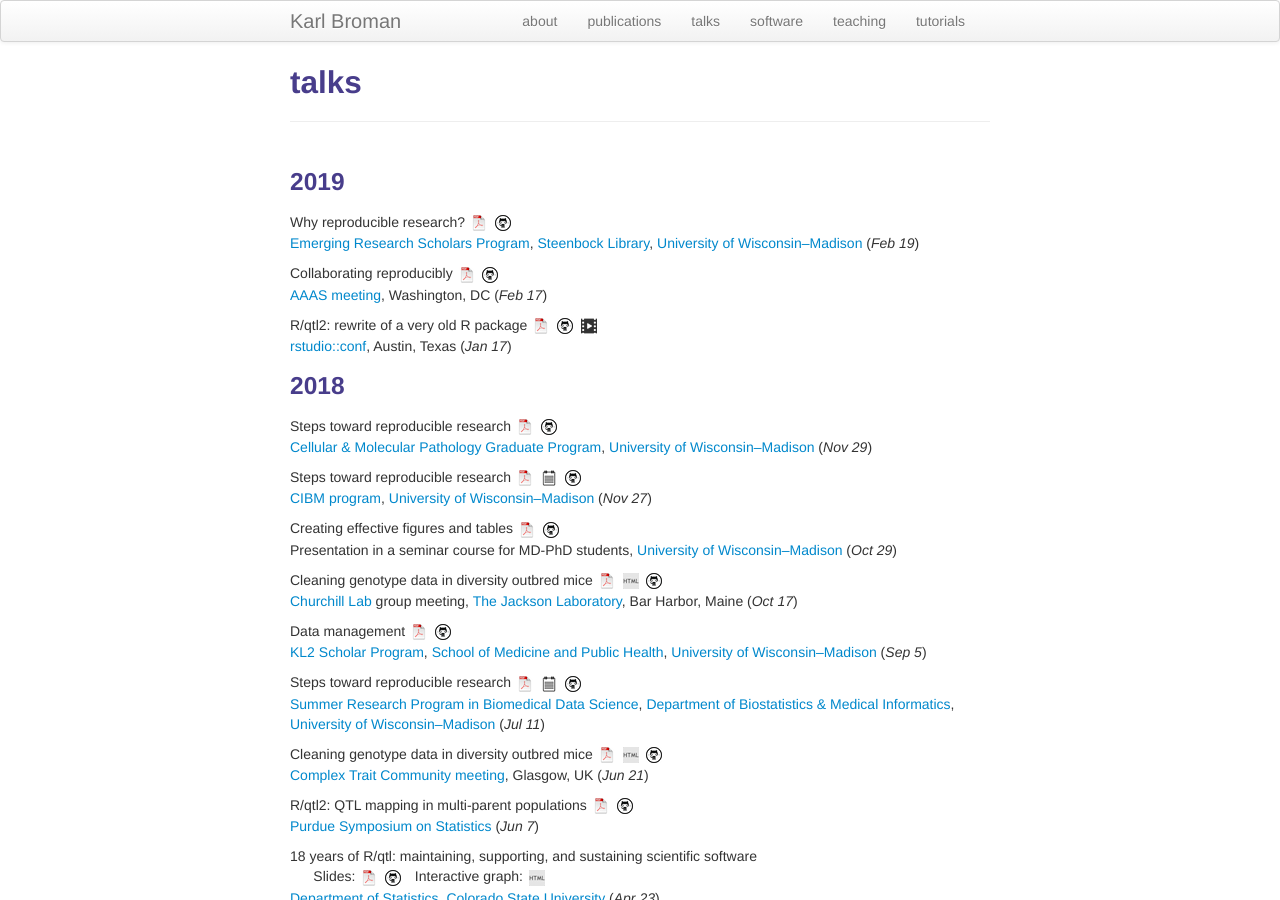
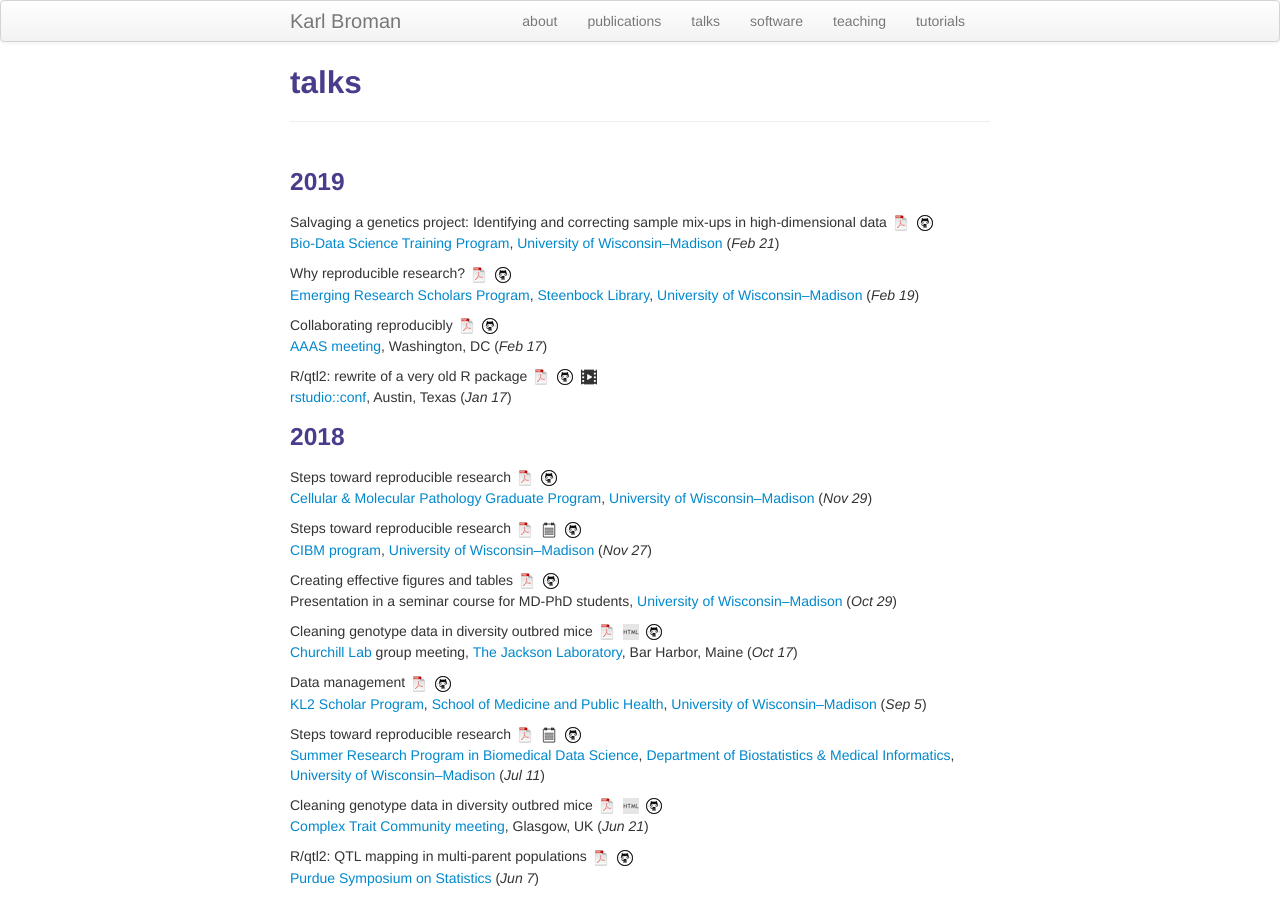
Before and after one commit to kbroman/kbroman.github.io, a Jekyll site: the page built from pages/talks.md, in a window 1280 px wide and 900 px high. Built offline with Jekyll 4.4.1, drawn with Linux system fonts in a browser that asks for light colours.

Commit message:
Add sample-mixups talk for BDS training program 2019-02-21

```diff
--- a/pages/talks.md
+++ b/pages/talks.md
@@ -5,6 +5,13 @@
 ---
 
 ###  2019
+
+Salvaging a genetics project: Identifying and correcting sample
+mix-ups in high-dimensional data
+[![pdf](icons16/pdf-icon.png)](https://www.biostat.wisc.edu/~kbroman/presentations/bds2019.pdf)
+[![github](icons16/github-icon.png)](https://github.com/kbroman/Talk_SampleMixups) <br/>
+[Bio-Data Science Training Program](https://www.biostat.wisc.edu/content/predoctoral-training-program-bio-data-science-bds), [University of Wisconsin&ndash;Madison](https://www.wisc.edu)
+(_Feb 21_)
 
 Why reproducible research?
 [![pdf](icons16/pdf-icon.png)](https://www.biostat.wisc.edu/~kbroman/presentations/whyrr2019.pdf)
```
